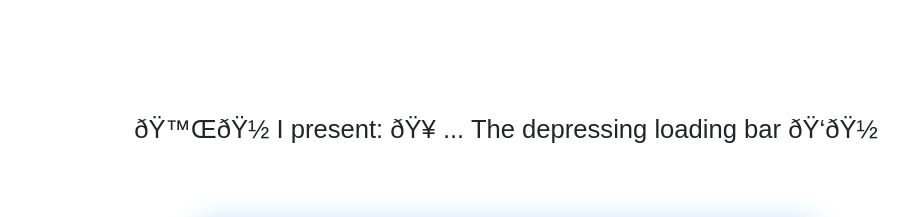
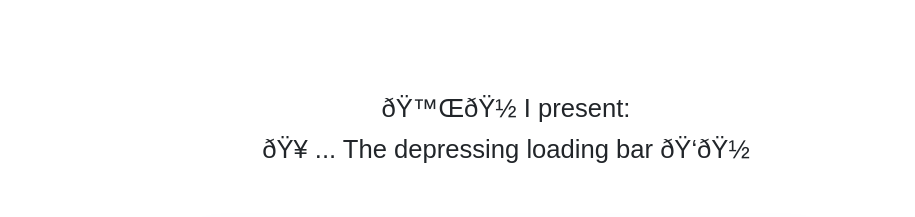
Before and after one commit to stewilondanga/loadingz-bar, a plain HTML site: page index.html in a window 1280 px wide. Shown: the top 217 px of the page, 134-1049 px from the left. Drawn offline with nearby package versions, Linux system fonts and the light colour scheme.

Commit message:
add css/styles.css

```diff
--- a/css/styles.css
+++ b/css/styles.css
@@ -59,12 +59,12 @@ h1 {
   text-align: center;
 }
 
-/*h1 span {
+h1 span {
   display: block;
   margin-bottom: 1vw;
 }
 
-p {
+/*p {
   margin-top: 2vw;
   font-family: arial;
   font-size: 2vw;
```
